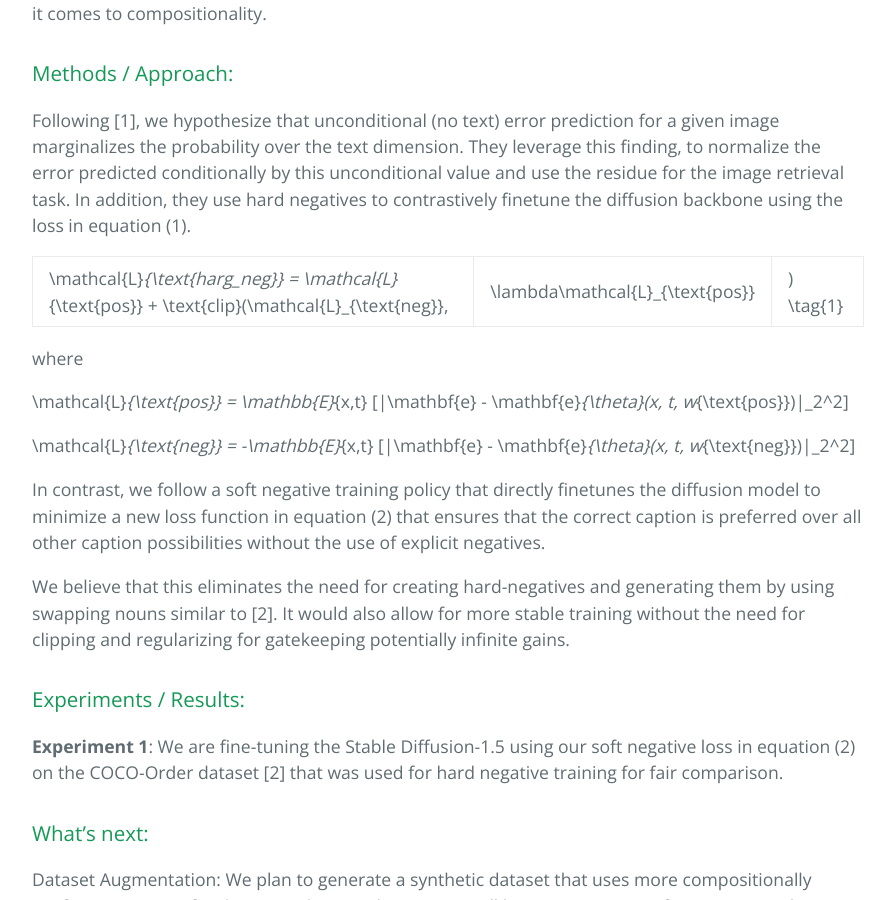
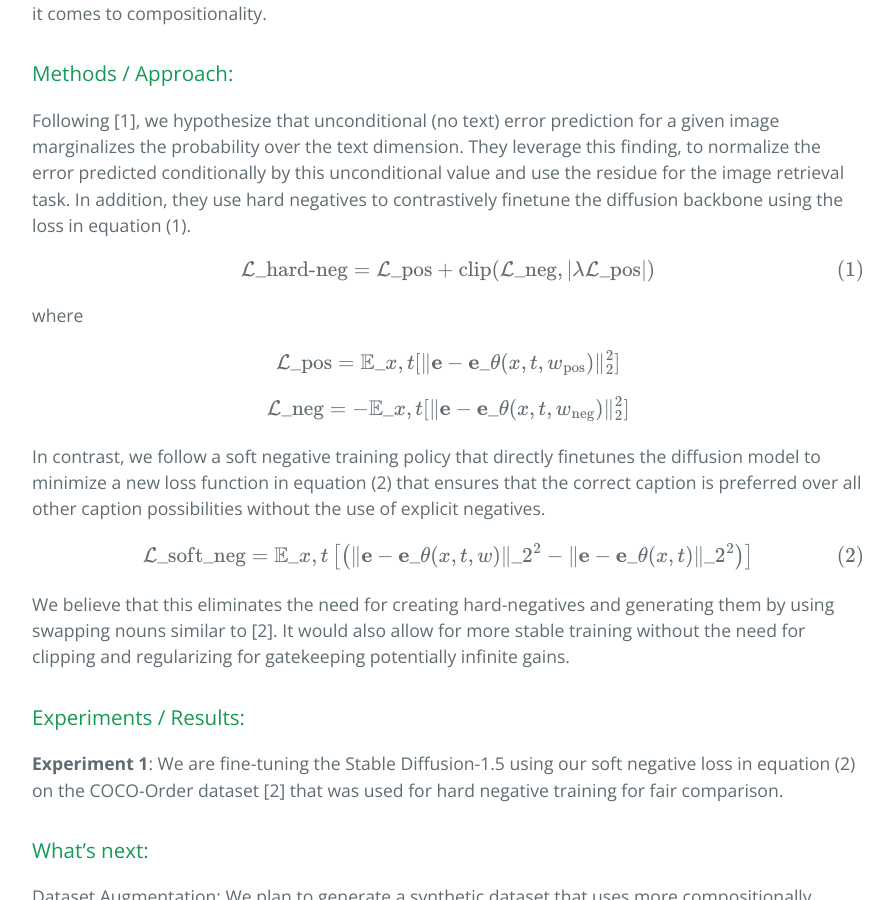
Before and after one commit to sid-sr/CS6476_Website, a Jekyll site: the page built from index.md, in a window 1280 px wide and 900 px high, scrolled down 2358 px. Shown: the whole window, without its empty margins (192-1087 px from the left). Built offline with Jekyll 4.4.1, drawn with Linux system fonts in a browser that asks for light colours; formulas are drawn with MathJax 3.

Commit message:
[Editing equations]

```diff
--- a/index.md
+++ b/index.md
@@ -37,17 +37,21 @@ In addition to the ARO and GDBench benchmarks discussed above, we found other be
 
 Following [1], we hypothesize that unconditional (no text) error prediction for a given image marginalizes the probability over the text dimension. They leverage this finding, to normalize the error predicted conditionally by this unconditional value and use the residue for the image retrieval task. In addition, they use hard negatives to contrastively finetune the diffusion backbone using the loss in equation (1).
 
-\mathcal{L}_{\text{harg\_neg}} = \mathcal{L}_{\text{pos}} + \text{clip}(\mathcal{L}_{\text{neg}}, |\lambda\mathcal{L}_{\text{pos}}|) \tag{1}
+$$ \mathcal{L}\_{\text{hard-neg}} = \mathcal{L}\_{\text{pos}} + \text{clip}(\mathcal{L}\_{\text{neg}}, |\lambda\mathcal{L}\_{\text{pos}}|) \tag{1} $$
 
 where
 
-\mathcal{L}_{\text{pos}} = \mathbb{E}_{x,t} [\|\mathbf{e} - \mathbf{e}_{\theta}(x, t, w_{\text{pos}})\|_2^2]
+$$ \mathcal{L}\_{\text{pos}} = {\mathbb{E}}\_{x,t} [\|\mathbf{e} - \mathbf{e}\_{\theta}(x, t, w_{\text{pos}})\|_2^2] $$
 
-\mathcal{L}_{\text{neg}} = -\mathbb{E}_{x,t} [\|\mathbf{e} - \mathbf{e}_{\theta}(x, t, w_{\text{neg}})\|_2^2]
-
+$$ \mathcal{L}\_{\text{neg}} = -\mathbb{E}\_{x,t} [\|\mathbf{e} - \mathbf{e}\_{\theta}(x, t, w_{\text{neg}})\|_2^2] $$
 
 
 In contrast, we follow a soft negative training policy that directly finetunes the diffusion model to minimize a new loss function in equation (2) that ensures that the correct caption is preferred over all other caption possibilities without the use of explicit negatives.
+
+$$
+\mathcal{L}\_{\text{soft\_neg}} = \mathbb{E}\_{x,t} \left[ \left( \| \mathbf{e} - \mathbf{e}\_{\theta}(x, t, w) \|\_2^2 - \| \mathbf{e} - \mathbf{e}\_{\theta} (x, t) \|\_2^2 \right) \right] \tag{2}
+$$
+
 
 We believe that this eliminates the need for creating hard-negatives and generating them by using swapping nouns similar to [2]. It would also allow for more stable training without the need for clipping and regularizing for gatekeeping potentially infinite gains.
 
```
